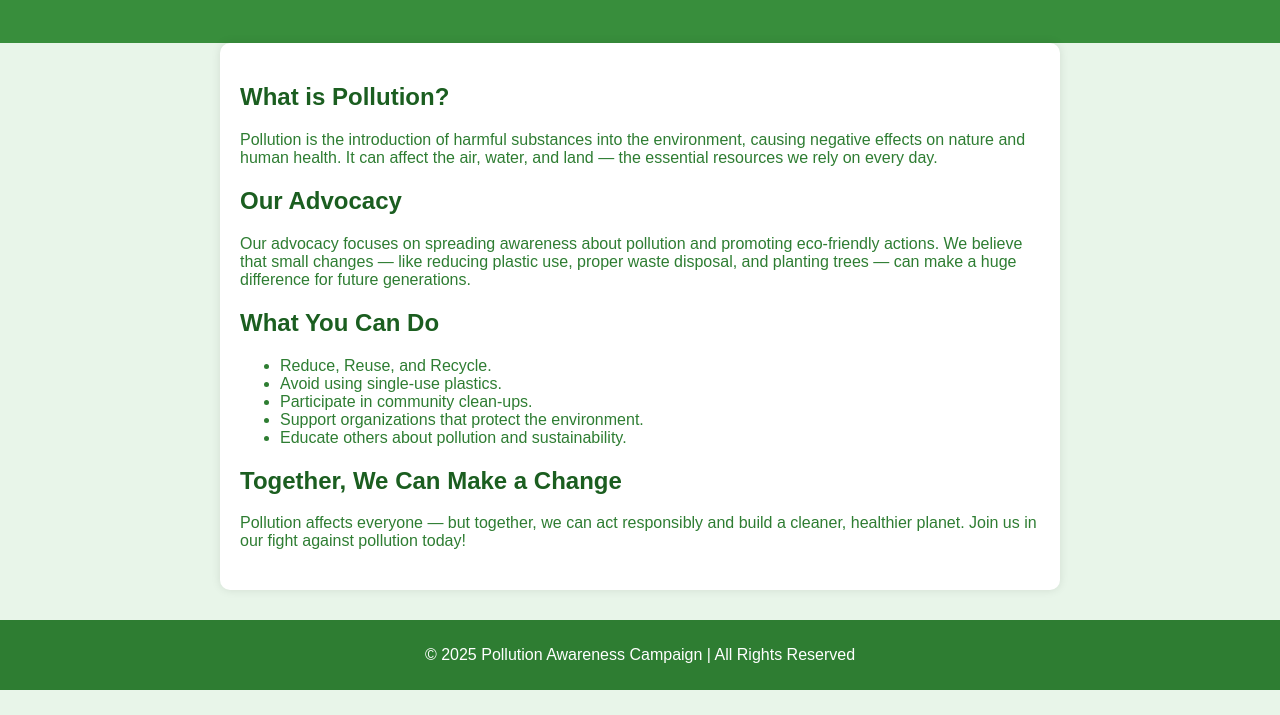
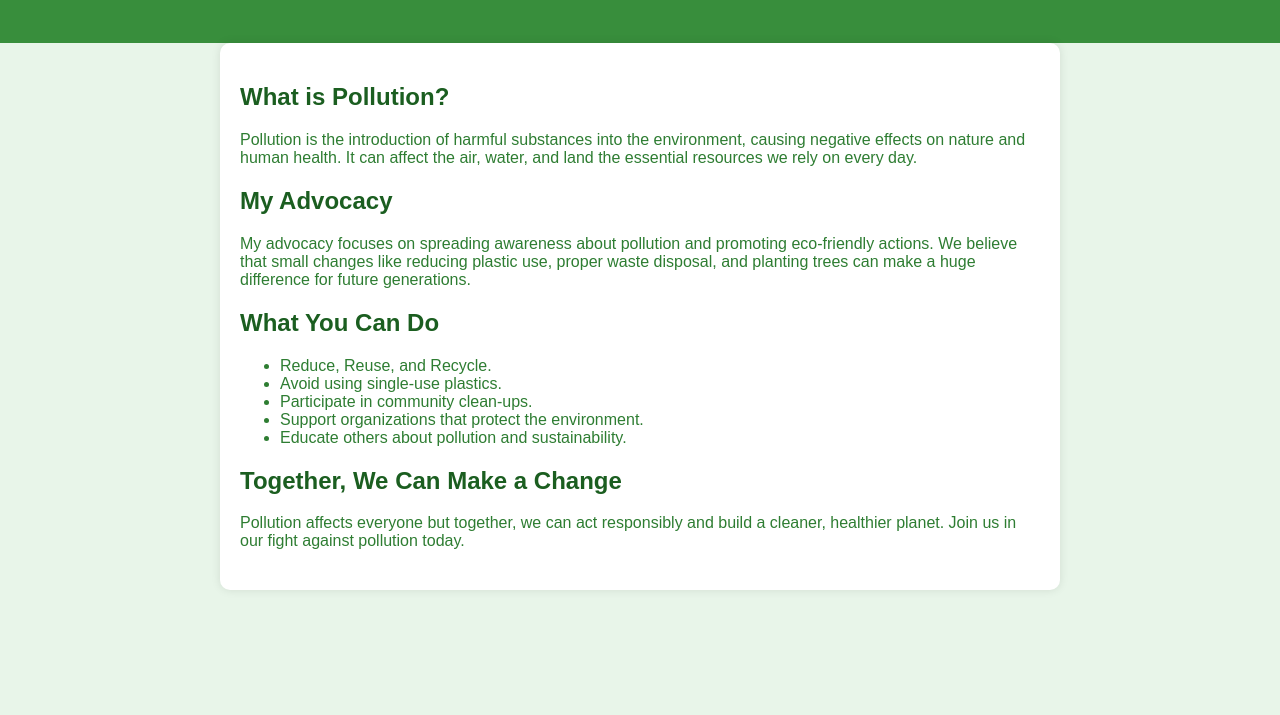
Before and after one commit to kurono019/gammad_advocacy, a plain HTML site: page index.html in a window 1280 px wide. Shown: the part 85-800 px from the top of the page. Drawn offline with Linux system fonts and the light colour scheme.

Commit message:
Change advocacy title and improve text clarity
Updated advocacy section and modified text for clarity.

```diff
--- a/index.html
+++ b/index.html
@@ -58,16 +58,16 @@
       <p>
         Pollution is the introduction of harmful substances into the environment,
         causing negative effects on nature and human health. It can affect the air,
-        water, and land — the essential resources we rely on every day.
+        water, and land the essential resources we rely on every day.
       </p>
     </section>
 
     <section>
-      <h2>Our Advocacy</h2>
+      <h2>My Advocacy</h2>
       <p>
-        Our advocacy focuses on spreading awareness about pollution and promoting
-        eco-friendly actions. We believe that small changes — like reducing plastic use,
-        proper waste disposal, and planting trees — can make a huge difference for
+        My advocacy focuses on spreading awareness about pollution and promoting
+        eco-friendly actions. We believe that small changes like reducing plastic use,
+        proper waste disposal, and planting trees can make a huge difference for
         future generations.
       </p>
     </section>
@@ -86,14 +86,12 @@
     <section>
       <h2>Together, We Can Make a Change</h2>
       <p>
-        Pollution affects everyone — but together, we can act responsibly and build
-        a cleaner, healthier planet. Join us in our fight against pollution today!
+        Pollution affects everyone but together, we can act responsibly and build
+        a cleaner, healthier planet. Join us in our fight against pollution today.
       </p>
     </section>
   </main>
 
-  <footer>
-    <p>© 2025 Pollution Awareness Campaign | All Rights Reserved</p>
   </footer>
 
 </body>
```
